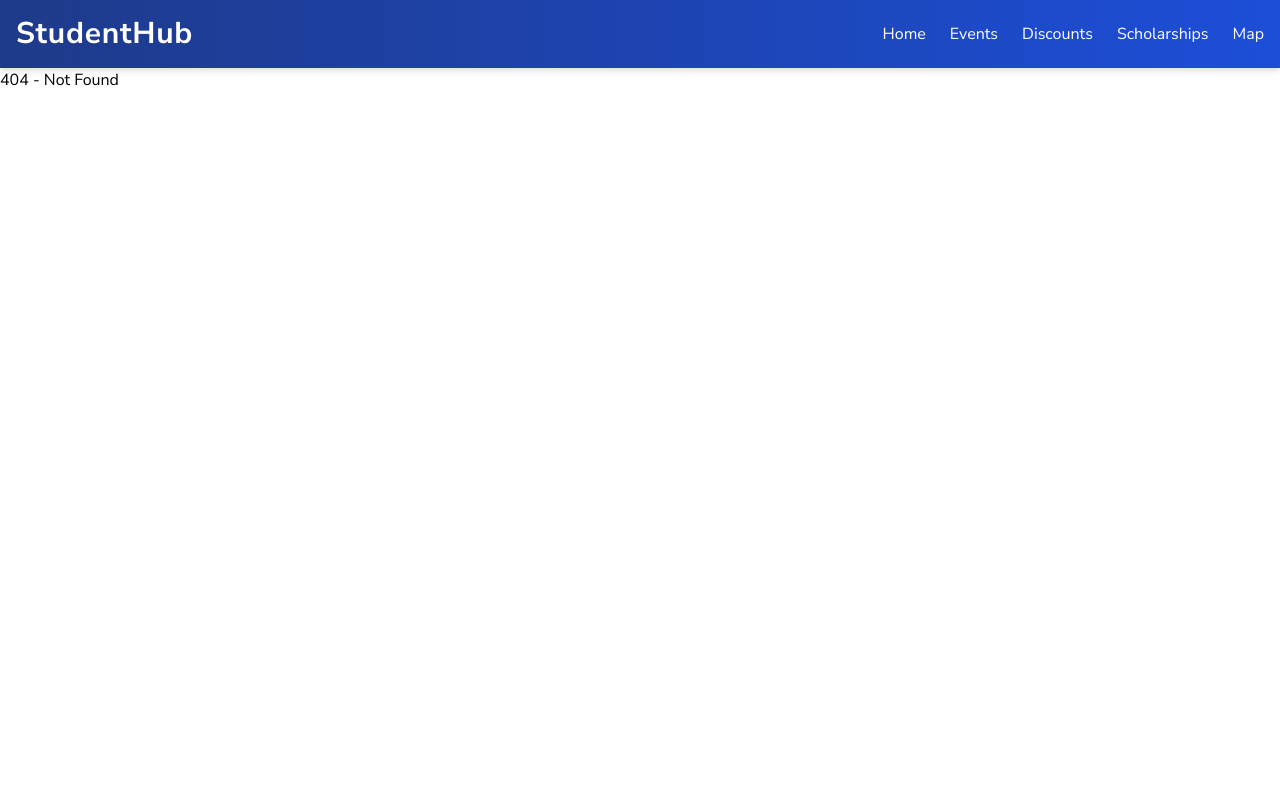
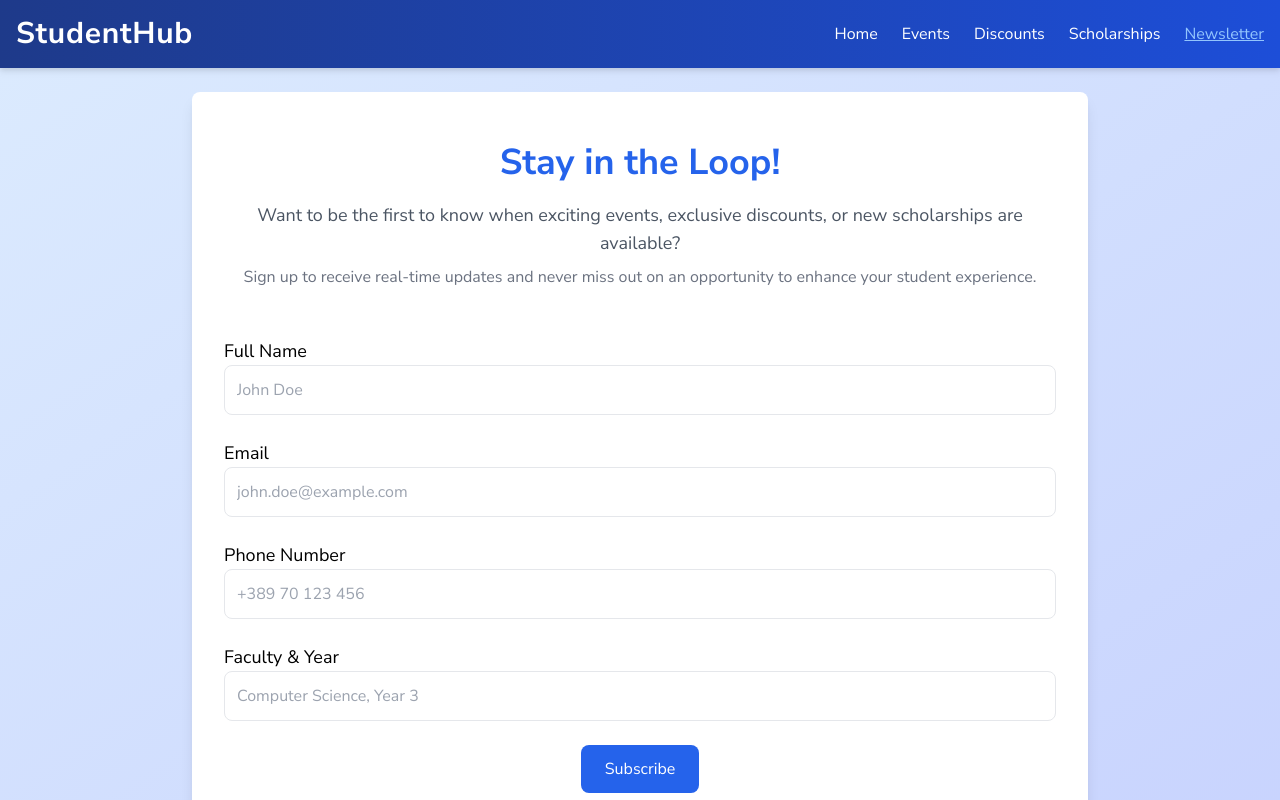
Before and after one commit to trajnovd/student-hub, a React (Vite) app: page /newsletter in a window 1280 px wide. Before the commit this address had no page. Built offline with nearby package versions, Linux system fonts and the light colour scheme.

Commit message:
Newsletter done

```diff
--- a/package.json
+++ b/package.json
@@ -19,9 +19,11 @@
     "leaflet": "^1.9.4",
     "react": "^19.0.0-rc.1",
     "react-dom": "^19.0.0-rc.1",
+    "react-hook-form": "^7.54.2",
     "react-icons": "^5.4.0",
     "react-leaflet": "^5.0.0-rc.2",
-    "react-router-dom": "^7.1.0"
+    "react-router-dom": "^7.1.0",
+    "react-toastify": "^11.0.2"
   },
   "devDependencies": {
     "@eslint/js": "^9.17.0",
--- /dev/null
+++ b/src/features/home/HomeNewsletter.jsx
@@ -0,0 +1,116 @@
+import React from "react";
+import { useForm } from "react-hook-form";
+import { useStudents } from "../newsletter/useStudents";
+import { toast } from "react-toastify";
+
+function HomeNewsletter() {
+  const {
+    register,
+    handleSubmit,
+    reset,
+    formState: { errors },
+  } = useForm();
+  const { mutate, isLoading } = useStudents();
+
+  const onSubmit = (data) => {
+    mutate(data, {
+      onSuccess: () => {
+        toast.success("You've successfully subscribed to the newsletter!");
+        reset();
+      },
+      onError: () => {
+        toast.error("Subscription failed. Please try again.");
+      },
+    });
+  };
+
+  return (
+    <div className="bg-gray-100 py-12 px-6 text-center">
+      <h2 className="text-3xl font-bold text-indigo-700">
+        Stay Updated with Student Hub
+      </h2>
+      <p className="mt-2 text-gray-600">
+        Subscribe to get the latest events, discounts, and scholarships directly
+        in your inbox.
+      </p>
+
+      <form
+        onSubmit={handleSubmit(onSubmit)}
+        className="mt-8 grid grid-cols-1 md:grid-cols-2 lg:grid-cols-4 gap-6 max-w-4xl mx-auto"
+      >
+        {/* Name */}
+        <div>
+          <input
+            type="text"
+            {...register("name", { required: "Full Name is required" })}
+            className="w-full p-3 border rounded-lg"
+            placeholder="Full Name"
+          />
+          {errors.name && (
+            <p className="text-red-500 text-sm mt-1">{errors.name.message}</p>
+          )}
+        </div>
+
+        {/* Email */}
+        <div>
+          <input
+            type="email"
+            {...register("email", {
+              required: "Email is required",
+              pattern: {
+                value: /^[^\s@]+@[^\s@]+\.[^\s@]+$/,
+                message: "Invalid email address",
+              },
+            })}
+            className="w-full p-3 border rounded-lg"
+            placeholder="Email Address"
+          />
+          {errors.email && (
+            <p className="text-red-500 text-sm mt-1">{errors.email.message}</p>
+          )}
+        </div>
+
+        <div>
+          <input
+            type="text"
+            {...register("phone")}
+            className="w-full p-3 border rounded-lg"
+            placeholder="+389 70 123 456"
+          />
+          {errors.phone && (
+            <p className="text-red-500 text-sm mt-1">{errors.phone.message}</p>
+          )}
+        </div>
+        {/* Faculty and Year */}
+        <div>
+          <input
+            type="text"
+            {...register("faculty_and_year", {
+              required: "Faculty and Year are required",
+            })}
+            className="w-full p-3 border rounded-lg"
+            placeholder="Faculty and Year"
+          />
+          {errors.faculty_and_year && (
+            <p className="text-red-500 text-sm mt-1">
+              {errors.faculty_and_year.message}
+            </p>
+          )}
+        </div>
+
+        {/* Submit Button */}
+        <div className="col-span-1 md:col-span-2 lg:col-span-4">
+          <button
+            type="submit"
+            disabled={isLoading}
+            className="w-full bg-indigo-600 text-white px-6 py-3 rounded-lg font-medium hover:bg-indigo-700 transition"
+          >
+            {isLoading ? "Submitting..." : "Subscribe"}
+          </button>
+        </div>
+      </form>
+    </div>
+  );
+}
+
+export default HomeNewsletter;
--- /dev/null
+++ b/src/features/newsletter/CreateStudentForm.jsx
@@ -0,0 +1,105 @@
+import React from "react";
+import { useForm } from "react-hook-form";
+import { useStudents } from "./useStudents";
+
+function CreateStudentForm({ onSuccess, onError }) {
+  const {
+    register,
+    handleSubmit,
+    reset,
+    formState: { errors },
+  } = useForm();
+  const { mutate, isLoading } = useStudents();
+
+  const onSubmit = (data) => {
+    mutate(data, {
+      onSuccess: () => {
+        onSuccess();
+        reset();
+      },
+      onError: () => {
+        onError();
+      },
+    });
+  };
+
+  return (
+    <form onSubmit={handleSubmit(onSubmit)} className="space-y-6">
+      {/* Full Name */}
+      <div>
+        <label className="block text-lg font-medium">Full Name</label>
+        <input
+          type="text"
+          {...register("name", { required: "Full Name is required" })}
+          className="w-full p-3 border rounded-lg"
+          placeholder="John Doe"
+        />
+        {errors.name && (
+          <p className="text-red-500 text-sm mt-1">{errors.name.message}</p>
+        )}
+      </div>
+
+      {/* Email */}
+      <div>
+        <label className="block text-lg font-medium">Email</label>
+        <input
+          type="email"
+          {...register("email", {
+            required: "Email is required",
+            pattern: {
+              value: /^[^\s@]+@[^\s@]+\.[^\s@]+$/,
+              message: "Invalid email address",
+            },
+          })}
+          className="w-full p-3 border rounded-lg"
+          placeholder="john.doe@example.com"
+        />
+        {errors.email && (
+          <p className="text-red-500 text-sm mt-1">{errors.email.message}</p>
+        )}
+      </div>
+
+      {/* Phone Number */}
+      <div>
+        <label className="block text-lg font-medium">Phone Number</label>
+        <input
+          type="text"
+          {...register("phone")}
+          className="w-full p-3 border rounded-lg"
+          placeholder="+389 70 123 456"
+        />
+      </div>
+
+      {/* Faculty and Year */}
+      <div>
+        <label className="block text-lg font-medium">Faculty & Year</label>
+        <input
+          type="text"
+          {...register("faculty_and_year", {
+            required: "Faculty and Year are required",
+          })}
+          className="w-full p-3 border rounded-lg"
+          placeholder="Computer Science, Year 3"
+        />
+        {errors.faculty_and_year && (
+          <p className="text-red-500 text-sm mt-1">
+            {errors.faculty_and_year.message}
+          </p>
+        )}
+      </div>
+
+      {/* Submit Button */}
+      <div className="text-center">
+        <button
+          type="submit"
+          disabled={isLoading}
+          className="bg-blue-600 text-white px-6 py-3 rounded-lg font-medium hover:bg-blue-700 transition"
+        >
+          {isLoading ? "Submitting..." : "Subscribe"}
+        </button>
+      </div>
+    </form>
+  );
+}
+
+export default CreateStudentForm;
--- /dev/null
+++ b/src/features/newsletter/useStudents.js
@@ -0,0 +1,17 @@
+import { useMutation, useQueryClient } from "@tanstack/react-query";
+import { insertStudent } from "../../services/apiStudents";
+
+// Mutation to handle student insertion
+export function useStudents() {
+  const queryClient = useQueryClient();
+
+  return useMutation({
+    mutationFn: insertStudent,
+    onSuccess: () => {
+      queryClient.invalidateQueries(["students"]); // Refetch students list if needed
+    },
+    onError: (error) => {
+      console.error("Error adding student:", error.message);
+    },
+  });
+}
--- a/src/pages/Home.jsx
+++ b/src/pages/Home.jsx
@@ -1,10 +1,13 @@
 import HomeDiscounts from "../features/home/HomeDiscounts";
 import HomeEvents from "../features/home/HomeEvents";
+import HomeNewsletter from "../features/home/HomeNewsletter";
 import HomeScholarships from "../features/home/HomeScholarships";
 import Title from "../features/home/Title";
+import CreateStudentForm from "../features/newsletter/CreateStudentForm";
 
 function Home() {
   return (
+    <>
       <div>
         <span>
           <Title />
@@ -19,6 +22,10 @@ function Home() {
           <HomeScholarships />
         </span>
       </div>
+      <div className="pt-36">
+        <HomeNewsletter />
+      </div>
+    </>
   );
 }
 
--- a/src/pages/Map.jsx
+++ /dev/null
@@ -1,5 +0,0 @@
-function Map() {
-  return <div>Map Page</div>;
-}
-
-export default Map;
--- /dev/null
+++ b/src/pages/Newsletter.jsx
@@ -0,0 +1,51 @@
+import React from "react";
+import { ToastContainer, toast } from "react-toastify";
+import "react-toastify/dist/ReactToastify.css";
+import CreateStudentForm from "../features/newsletter/CreateStudentForm";
+
+function Newsletter() {
+  const handleSuccess = () => {
+    toast.success("Successfully subscribed to the newsletter!");
+  };
+
+  const handleError = () => {
+    toast.error("Failed to subscribe. Please try again.");
+  };
+
+  return (
+    <div className="min-h-screen bg-gradient-to-br from-blue-100 to-indigo-200 flex items-center justify-center p-6">
+      <div className="max-w-4xl w-full bg-white rounded-lg shadow-lg overflow-hidden">
+        <div className="p-12 text-center">
+          <h1 className="text-4xl font-extrabold text-blue-600 leading-tight">
+            Stay in the Loop!
+          </h1>
+          <p className="mt-4 text-lg text-gray-600">
+            Want to be the first to know when exciting events, exclusive
+            discounts, or new scholarships are available?
+          </p>
+          <p className="mt-2 text-gray-500">
+            Sign up to receive real-time updates and never miss out on an
+            opportunity to enhance your student experience.
+          </p>
+        </div>
+
+        {/* Form Section */}
+        <div className="px-8 pb-12">
+          <CreateStudentForm onSuccess={handleSuccess} onError={handleError} />
+        </div>
+
+        {/* Additional Info or CTA */}
+        <div className="bg-blue-600 py-6 text-center text-white">
+          <p className="text-lg">
+            Be part of a growing community of students staying ahead!
+          </p>
+        </div>
+      </div>
+
+      {/* Toast Notifications */}
+      <ToastContainer position="top-center" />
+    </div>
+  );
+}
+
+export default Newsletter;
--- a/src/router/AppRouter.jsx
+++ b/src/router/AppRouter.jsx
@@ -2,10 +2,10 @@ import React from "react";
 import { BrowserRouter, Routes, Route } from "react-router-dom";
 import AppLayout from "../ui/AppLayout";
 import Home from "../pages/Home";
-import Map from "../pages/Map";
 import Events from "../pages/Events";
 import Discounts from "../pages/Discounts";
 import Scholarships from "../pages/Scholarships";
+import Newsletter from "../pages/Newsletter";
 
 function AppRouter() {
   return (
@@ -14,10 +14,10 @@ function AppRouter() {
         <Routes>
           {/* Public Routes */}
           <Route path="/" element={<Home />} />
-          <Route path="/map" element={<Map />} />
           <Route path="/events" element={<Events />} />
           <Route path="/discounts" element={<Discounts />} />
           <Route path="/scholarships" element={<Scholarships />} />
+          <Route path="/newsletter" element={<Newsletter />} />
           {/* <Route
             path="/login"
             element={
--- /dev/null
+++ b/src/services/apiStudents.js
@@ -0,0 +1,11 @@
+import supabase from "./supabase";
+
+// Insert a new student into the 'students' table
+export const insertStudent = async (studentData) => {
+  const { data, error } = await supabase.from("students").insert([studentData]);
+
+  if (error) {
+    throw new Error(error.message);
+  }
+  return data;
+};
--- a/src/ui/NavBar.jsx
+++ b/src/ui/NavBar.jsx
@@ -18,7 +18,7 @@ function Navbar() {
     { path: "/events", name: "Events" },
     { path: "/discounts", name: "Discounts" },
     { path: "/scholarships", name: "Scholarships" },
-    { path: "/map", name: "Map" },
+    { path: "/newsletter", name: "Newsletter" },
   ];
 
   return (
```
Also changed, not shown: 1 other file (tests, documents, lock files or other folders). Lines whose indentation alone changed are shown as unchanged.
